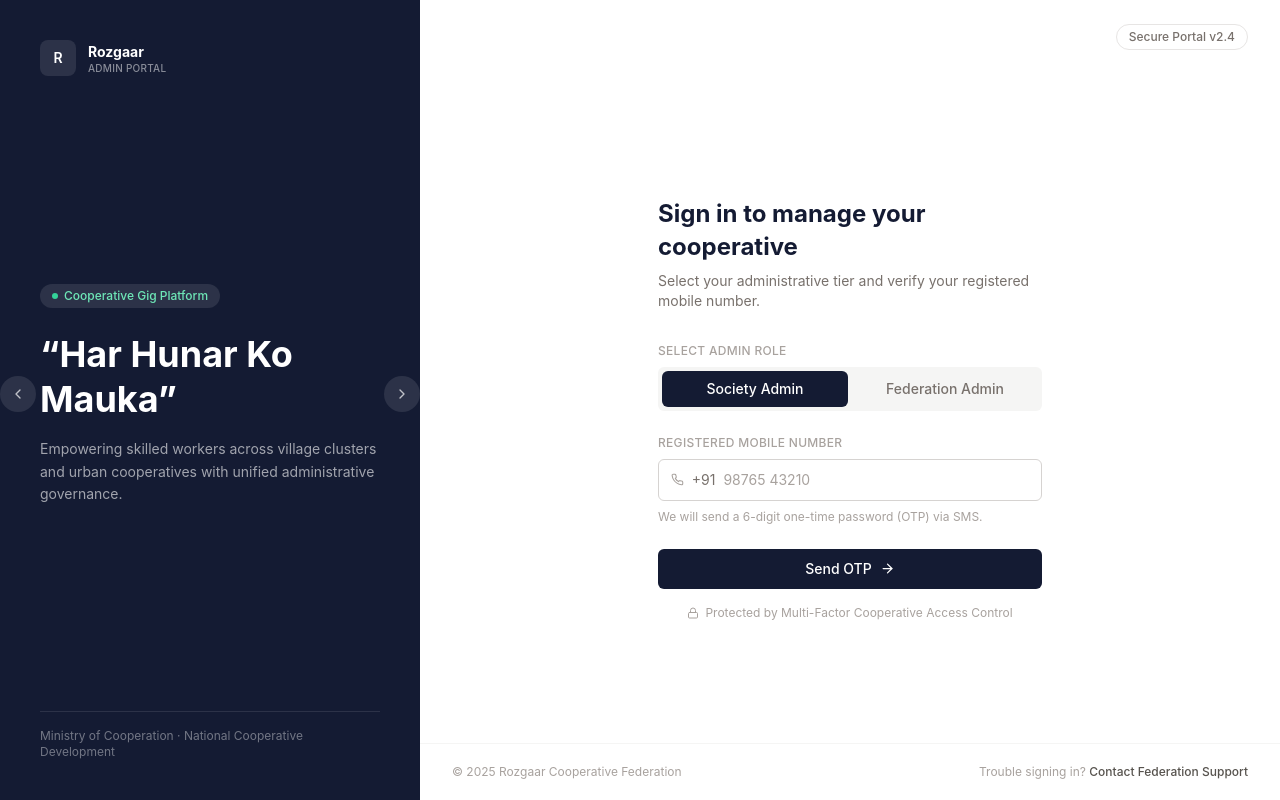
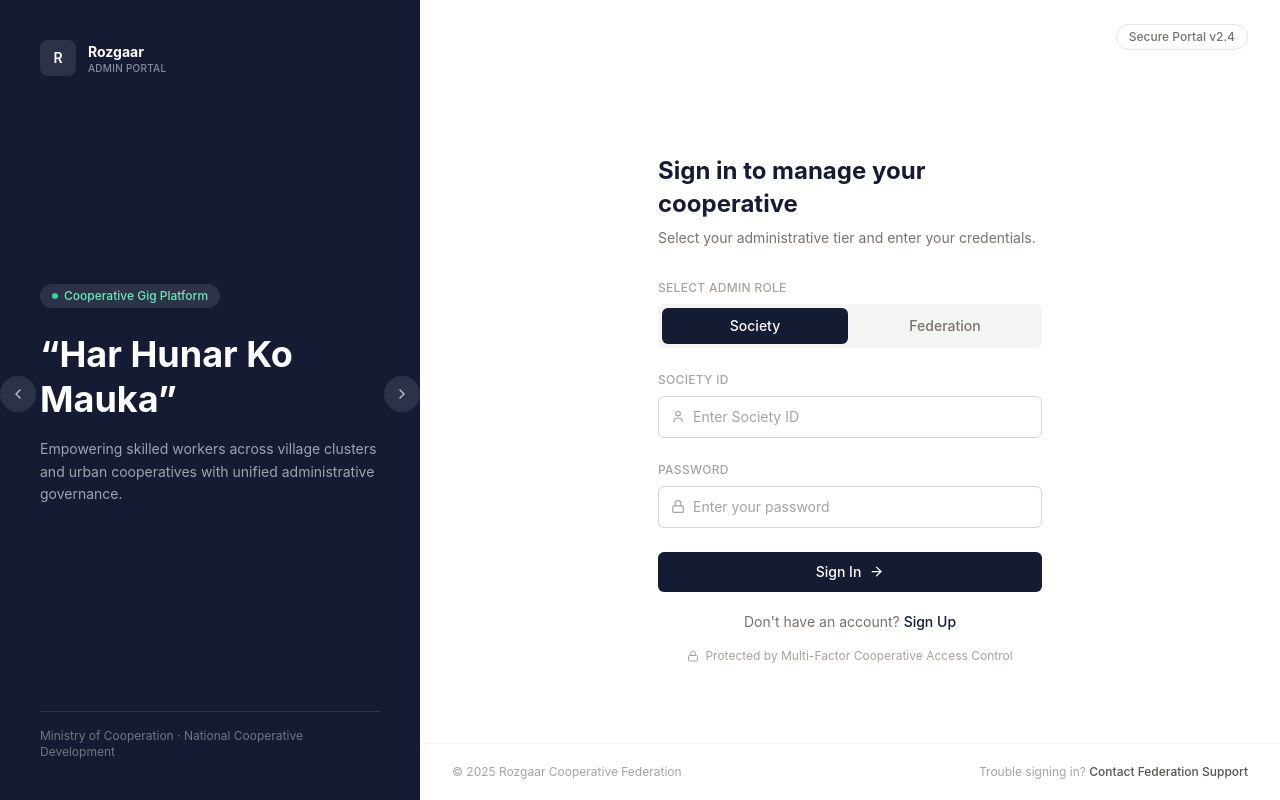
Before and after one commit to muskan05-gif/Rozgaar, a React (Vite) app: page /login in a window 1280 px wide. Built offline with nearby package versions, Linux system fonts and the light colour scheme.

Commit message:
changed login page

```diff
--- a/auth/data/authContent.js
+++ b/auth/data/authContent.js
@@ -35,6 +35,6 @@ export const footerInfo = {
 };
 
 export const roleOptions = [
-  { key: "society", label: "Society Admin" },
-  { key: "federation", label: "Federation Admin" },
+  { key: "society", label: "Society" },
+  { key: "federation", label: "Federation" },
 ];
--- a/auth/pages/SignIn.jsx
+++ b/auth/pages/SignIn.jsx
@@ -1,86 +1,140 @@
 import React, { useState } from "react";
-import { Phone, ArrowRight, Lock } from "lucide-react";
+import { Lock, ArrowRight, User } from "lucide-react";
+import { useNavigate } from "react-router-dom";
 import PromoPanel from "../components/PromoPanel";
 import RoleToggle from "../components/RoleToggle";
 import { footerInfo } from "../data/authContent";
 
-// onSendOtp receives { role, phone } — wire this up to your OTP API,
-// then route to <VerifyOtp /> passing the same role + phone through.
-export default function SignIn({ onSendOtp }) {
+export default function SignIn({ onSignIn }) {
+  const navigate = useNavigate();
+
   const [role, setRole] = useState("society");
-  const [phone, setPhone] = useState("");
+  const [societyId, setSocietyId] = useState("");
+  const [password, setPassword] = useState("");
 
   const handleSubmit = (e) => {
     e.preventDefault();
-    if (phone.replace(/\D/g, "").length !== 10) return;
-    onSendOtp?.({ role, phone });
+
+    if (!societyId.trim() || !password.trim()) return;
+
+    onSignIn?.({
+      role,
+      societyId,
+      password,
+    });
+  };
+
+  const handleSignUp = () => {
+    navigate("/signup");
   };
 
   return (
     <div className="flex min-h-screen">
+      {/* Left Promo Panel */}
       <div className="hidden w-[420px] shrink-0 lg:block">
         <PromoPanel />
       </div>
 
       <div className="flex flex-1 flex-col">
+        {/* Top Badge */}
         <div className="flex justify-end px-8 py-6">
           <span className="rounded-full border border-stone-200 px-3 py-1 text-xs font-medium text-stone-500">
             Secure Portal v2.4
           </span>
         </div>
 
+        {/* Login Form */}
         <div className="flex flex-1 items-center justify-center px-6">
           <form onSubmit={handleSubmit} className="w-full max-w-sm">
             <h1 className="text-2xl font-bold leading-snug text-[#141B33]">
               Sign in to manage your cooperative
             </h1>
+
             <p className="mt-2 text-sm text-stone-500">
-              Select your administrative tier and verify your registered
-              mobile number.
+              Select your administrative tier and enter your credentials.
             </p>
 
+            {/* Admin Role */}
             <div className="mt-8">
               <p className="mb-2 text-xs font-medium uppercase tracking-wide text-stone-400">
                 Select Admin Role
               </p>
+
               <RoleToggle value={role} onChange={setRole} />
             </div>
 
+            {/* Society / Federation ID */}
             <div className="mt-6">
               <label
-                htmlFor="phone"
+                htmlFor="societyId"
                 className="mb-2 block text-xs font-medium uppercase tracking-wide text-stone-400"
               >
-                Registered Mobile Number
+                {role === "society" ? "Society ID" : "Federation ID"}
               </label>
+
               <div className="flex items-center gap-2 rounded-md border border-stone-300 px-3 py-2.5 focus-within:border-[#141B33] focus-within:ring-2 focus-within:ring-[#141B33]/15">
-                <Phone size={15} className="text-stone-400" />
-                <span className="text-sm text-stone-500">+91</span>
+                <User size={15} className="text-stone-400" />
+
                 <input
-                  id="phone"
-                  type="tel"
-                  inputMode="numeric"
-                  placeholder="98765 43210"
-                  value={phone}
-                  onChange={(e) =>
-                    setPhone(e.target.value.replace(/\D/g, "").slice(0, 10))
+                  id="societyId"
+                  type="text"
+                  placeholder={
+                    role === "society"
+                      ? "Enter Society ID"
+                      : "Enter Federation ID"
                   }
+                  value={societyId}
+                  onChange={(e) => setSocietyId(e.target.value)}
                   className="w-full text-sm text-stone-900 placeholder:text-stone-400 focus:outline-none"
                 />
               </div>
-              <p className="mt-2 text-xs text-stone-400">
-                We will send a 6-digit one-time password (OTP) via SMS.
-              </p>
             </div>
 
+            {/* Password */}
+            <div className="mt-6">
+              <label
+                htmlFor="password"
+                className="mb-2 block text-xs font-medium uppercase tracking-wide text-stone-400"
+              >
+                Password
+              </label>
+
+              <div className="flex items-center gap-2 rounded-md border border-stone-300 px-3 py-2.5 focus-within:border-[#141B33] focus-within:ring-2 focus-within:ring-[#141B33]/15">
+                <Lock size={15} className="text-stone-400" />
+
+                <input
+                  id="password"
+                  type="password"
+                  placeholder="Enter your password"
+                  value={password}
+                  onChange={(e) => setPassword(e.target.value)}
+                  className="w-full text-sm text-stone-900 placeholder:text-stone-400 focus:outline-none"
+                />
+              </div>
+            </div>
+
+            {/* Sign In */}
             <button
               type="submit"
               className="mt-6 flex w-full items-center justify-center gap-2 rounded-md bg-[#141B33] py-2.5 text-sm font-medium text-white transition-colors hover:bg-[#1c2647]"
             >
-              Send OTP
+              Sign In
               <ArrowRight size={15} />
             </button>
 
+            {/* Sign Up */}
+            <div className="mt-5 text-center text-sm text-stone-500">
+              Don't have an account?{" "}
+              <button
+                type="button"
+                onClick={handleSignUp}
+                className="font-medium text-[#141B33] hover:underline"
+              >
+                Sign Up
+              </button>
+            </div>
+
+            {/* Security */}
             <p className="mt-4 flex items-center justify-center gap-1.5 text-xs text-stone-400">
               <Lock size={12} />
               Protected by Multi-Factor Cooperative Access Control
@@ -88,11 +142,16 @@ export default function SignIn({ onSendOtp }) {
           </form>
         </div>
 
+        {/* Footer */}
         <div className="flex flex-wrap items-center justify-between gap-2 border-t border-stone-100 px-8 py-5 text-xs text-stone-400">
           <span>{footerInfo.copyright}</span>
+
           <span>
             {footerInfo.supportPrompt}{" "}
-            <a href="#support" className="font-medium text-stone-600 hover:text-[#141B33]">
+            <a
+              href="#support"
+              className="font-medium text-stone-600 hover:text-[#141B33]"
+            >
               {footerInfo.supportLabel}
             </a>
           </span>
--- a/auth/routes/SignInRoute.jsx
+++ b/auth/routes/SignInRoute.jsx
@@ -7,11 +7,17 @@ export default function SignInRoute() {
   const navigate = useNavigate();
   const { startSignIn } = useAuth();
 
-  const handleSendOtp = ({ role, phone }) => {
-    // TODO: call your real "send OTP" API here before navigating
-    startSignIn(role, `+91 ${phone}`);
-    navigate("/verify-otp");
+  const handleSignIn = ({ role, societyId, password }) => {
+    // Save authenticated session
+    startSignIn(role, societyId, password);
+
+    // Navigate according to selected role
+    if (role === "society") {
+      navigate("/society");
+    } else if (role === "federation") {
+      navigate("/federation");
+    }
   };
 
-  return <SignIn onSendOtp={handleSendOtp} />;
+  return <SignIn onSignIn={handleSignIn} />;
 }
--- a/src/App.jsx
+++ b/src/App.jsx
@@ -4,7 +4,7 @@ import { AuthProvider } from "./context/AuthContext";
 import ProtectedRoute from "./routes/ProtectedRoute";
 
 import SignInRoute from "../auth/routes/SignInRoute";
-import VerifyOtpRoute from "../auth/routes/VerifyOtpRoute";
+
 
 import FederationLayout from "../federation/FederationLayout";
 import FederationOverview from "../federation/FederationOverview";
@@ -31,7 +31,7 @@ export default function App() {
         <Routes>
           <Route path="/" element={<Navigate to="/login" replace />} />
           <Route path="/login" element={<SignInRoute />} />
-          <Route path="/verify-otp" element={<VerifyOtpRoute />} />
+
 
           <Route
             path="/federation"
--- a/src/context/AuthContext.jsx
+++ b/src/context/AuthContext.jsx
@@ -5,7 +5,8 @@ const STORAGE_KEY = "rozgaar_auth_session";
 const AuthContext = createContext(null);
 
 export function AuthProvider({ children }) {
-  // `session` = the confirmed, logged-in user: { role, phone } | null
+  // Confirmed logged-in user
+  // { role, userId, password } | null
   const [session, setSession] = useState(() => {
     try {
       const raw = localStorage.getItem(STORAGE_KEY);
@@ -15,11 +16,6 @@ export function AuthProvider({ children }) {
     }
   });
 
-  // `pending` = an in-progress sign-in that hasn't passed OTP yet.
-  // Lives in memory only (not persisted) — a page refresh mid-OTP
-  // should send the user back to the phone-entry step.
-  const [pending, setPending] = useState(null); // { role, phone } | null
-
   useEffect(() => {
     if (session) {
       localStorage.setItem(STORAGE_KEY, JSON.stringify(session));
@@ -28,37 +24,44 @@ export function AuthProvider({ children }) {
     }
   }, [session]);
 
-  const startSignIn = (role, phone) => {
-    setPending({ role, phone });
-  };
+  // Login with Society/Federation ID + Password
+  const startSignIn = (role, userId, password) => {
+    const newSession = {
+      role,
+      userId,
+      password,
+    };
 
-  const completeSignIn = () => {
-    if (!pending) return;
-    setSession(pending);
-    setPending(null);
+    setSession(newSession);
+
+    return newSession;
   };
 
   const logout = () => {
     setSession(null);
-    setPending(null);
   };
 
   const value = {
     session,
     isAuthenticated: Boolean(session),
-    pending,
+
     startSignIn,
-    completeSignIn,
     logout,
   };
 
-  return <AuthContext.Provider value={value}>{children}</AuthContext.Provider>;
+  return (
+    <AuthContext.Provider value={value}>
+      {children}
+    </AuthContext.Provider>
+  );
 }
 
 export function useAuth() {
   const ctx = useContext(AuthContext);
+
   if (!ctx) {
     throw new Error("useAuth must be used inside <AuthProvider>");
   }
+
   return ctx;
 }
```
Also changed, not shown: 1 other file (tests, documents, lock files or other folders).
